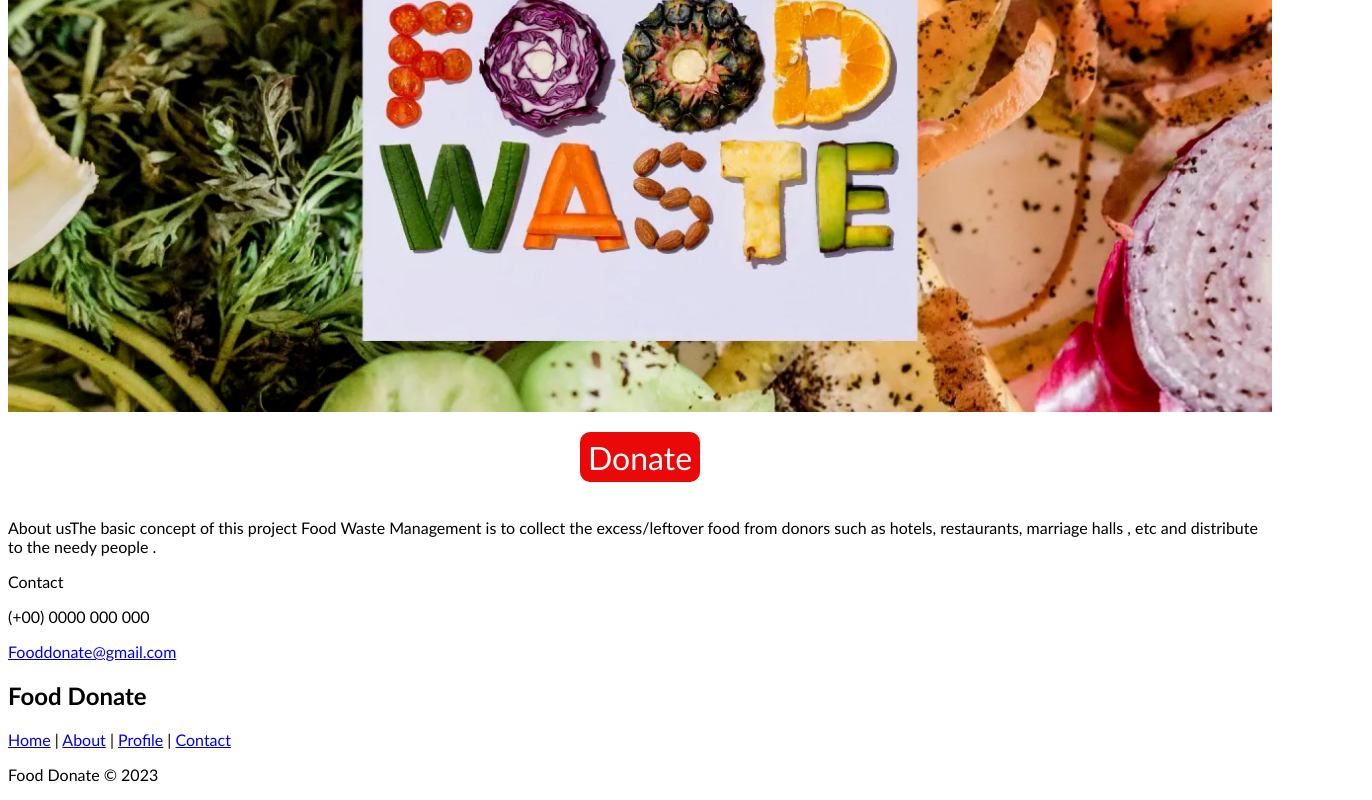
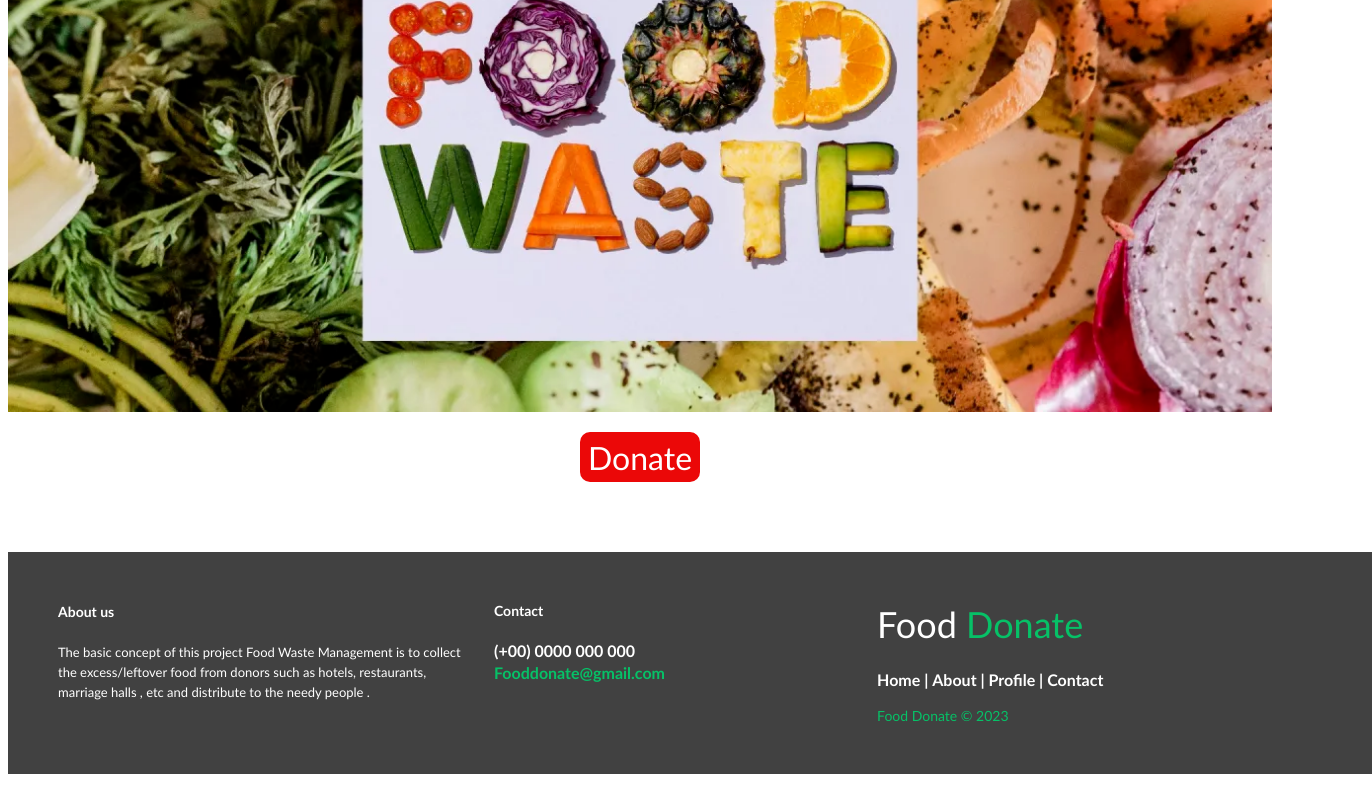
Before and after one commit to DikshitNath/Donate_Food, a plain HTML site: page index.html in a window 1280 px wide. Shown: the part 433-1233 px from the top of the page, 1372 px wide, since content can reach past the window. Drawn offline with Linux system fonts and the light colour scheme.

Commit message:
style.css

```diff
--- a/style.css
+++ b/style.css
@@ -54,3 +54,120 @@ header{
   align-items: center;
 
 }
+
+.footer {
+  background-color: #414141;
+  width: 100%;
+  text-align: left;
+  font-family: ;
+  font-weight: bold;
+  font-size: 16px;
+  padding: 50px;
+  margin-top: 50px;
+}
+
+.footer .footer-left,
+.footer .footer-center,
+.footer .footer-right {
+  display: inline-block;
+  vertical-align: top;
+}
+
+
+/* footer left*/
+
+.footer .footer-left {
+  width: 33%;
+  padding-right: 15px;
+}
+
+.footer .about {
+  line-height: 20px;
+  color: #ffffff;
+  font-size: 13px;
+  font-weight: normal;
+  margin: 0;
+}
+
+.footer .about span {
+  display: block;
+  color: #ffffff;
+  font-size: 14px;
+  font-weight: bold;
+  margin-bottom: 20px;
+}
+
+
+/* footer center*/
+
+.footer .footer-center {
+  width: 30%;
+
+}
+
+
+
+
+
+
+.footer .footer-center p {
+  display: inline-block;
+  color: #ffffff;
+  vertical-align: middle;
+  margin: 0;
+}
+
+.footer .footer-center p span {
+  display: block;
+  color: #ffffff;
+  font-size: 14px;
+  font-weight: bold;
+  margin-bottom: 20px;
+}
+
+.footer .footer-center p a {
+  color: #06C167;
+  text-decoration: none;
+}
+
+
+/* footer right*/
+
+.footer .footer-right {
+  width: 35%;
+}
+
+.footer h2 {
+  color: #ffffff;
+  font-size: 36px;
+  font-weight: normal;
+  margin: 0;
+}
+
+.footer h2 span {
+  color: #06C167;
+}
+
+.footer .menu {
+  color: #ffffff;
+  margin: 20px 0 12px;
+  padding: 0;
+}
+
+.footer .menu a {
+  display: inline-block;
+  line-height: 1.8;
+  text-decoration: none;
+  color: inherit;
+}
+
+.footer .menu a:hover {
+  color: #06C167;
+}
+
+.footer .name {
+  color: #06C167;
+  font-size: 14px;
+  font-weight: normal;
+  margin: 0;
+}
```
